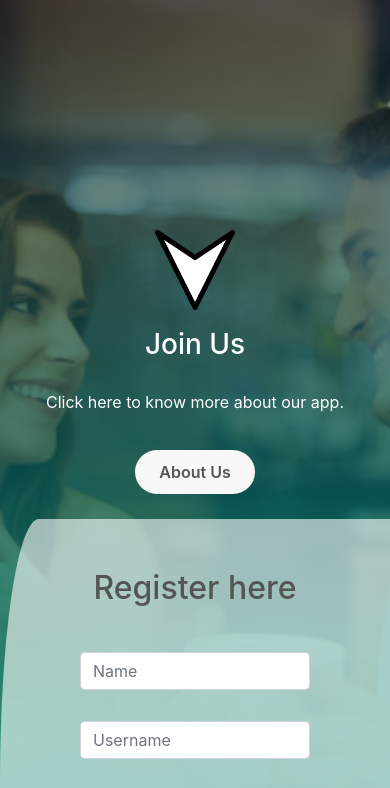
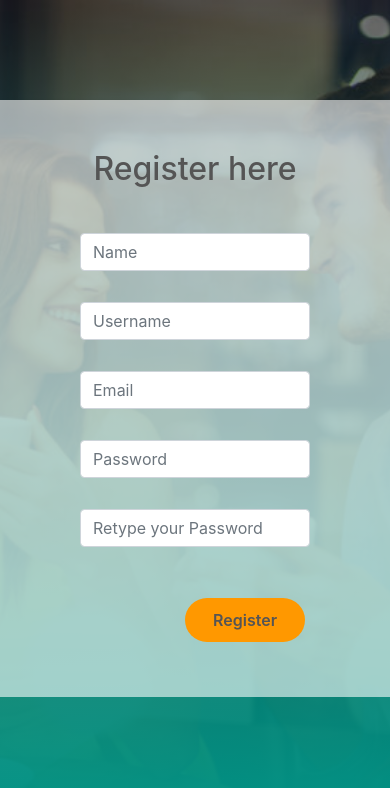
Before and after one commit to Baratheeswar/Dating-App, an Angular app: page /register in a window 390 px wide. Shown: the top 788 px of the page. Built offline with nearby package versions, Linux system fonts and the light colour scheme.

Commit message:
register form animation

```diff
--- a/src/app/register/register.component.css
+++ b/src/app/register/register.component.css
@@ -3,12 +3,10 @@ body{
     background-size: cover;
     background-position: center;
     height: 100%;
-    padding-top: 150px !important;
+    padding-top: 100px !important;
 
 }
 
-body .container .row{
-}
 .register-left{
     text-align: center;
     color: white;
@@ -16,7 +14,7 @@ body .container .row{
 }
 
 .register-left p{
-    padding: 20px 20px 0;
+    padding: 10px 10px 0;
 }
 
 .register-left .btn-primary{
@@ -26,7 +24,7 @@ body .container .row{
     background: #f8f8f8;
     font-weight: 600;
     color: #555;
-    margin-top: 20px;
+    /* margin-top: 10px; */
     padding: 10px;
 }
 .register-left .btn-primary:hover{
@@ -81,14 +79,20 @@ body .container .row{
 
 @keyframes mover {
     0%{transform: translateY(0);}
-    100%{transform: translateY(100);}
+    100%{transform: translateY(-20px);}
 }
 
 @media screen and (max-width: 770px) {
-    body{
-        min-height: 1050px !important;
+
+    .register-left{
+        display: none;
+    }
+
+    .register-right{
+        border-radius: 0px !important;
     }
 }
+
 
 @media screen and (max-height: 700px) {
     body{
--- a/src/app/register/register.component.html
+++ b/src/app/register/register.component.html
@@ -4,13 +4,13 @@
 <body>
     <div class="container">
         <div class="row">
-            <div class="col-md-10">
+            <div class="col-md-12">
                 <div class="row">
                     <div class="col-md-5 register-left">
                         <img src="../../assets/down_arrow.png" alt="">
                         <h3>Join Us</h3>
-                        <p>Click here to know more about our app.</p>
-                        <button class="btn btn-primary"> About Us </button>
+                        <p>Click here to know more about us.</p>
+                        <button class="btn btn-primary" routerLink="../"> About Us </button>
                     </div>
                     <div class="col-md-7 register-right">
                         <h2>Register here</h2>
@@ -27,7 +27,10 @@
                             <div class="form-group">
                                 <input type="password" class="form-control" placeholder="Password">
                             </div>
-                            <button type="button" class="btn btn-primary">Register</button>
+                            <div class="form-group">
+                                <input type="password" class="form-control" placeholder="Retype your Password">
+                            </div>
+                            <button type="button" class="btn btn-primary" routerLink="../login">Register</button>
                         </div>
                     </div>
                 </div>
```
